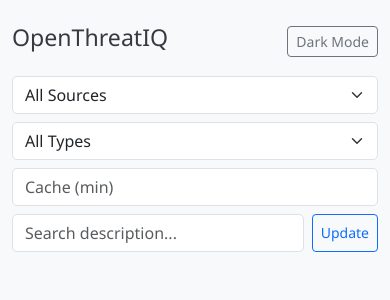
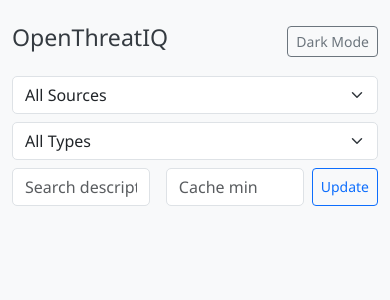
Before and after one commit to ashankobewatta/OpenThreatIQ, a Flask app: page / in a window 390 px wide. Shown: the top 300 px of the page. Run offline with Flask 3, Linux system fonts and the light colour scheme; data that the repository does not hold is empty.

Commit message:
Update index.html

```diff
--- a/backend/templates/index.html
+++ b/backend/templates/index.html
@@ -25,12 +25,10 @@
                 <option value="">All Types</option>
             </select>
         </div>
-        <div class="col-md-3">
-            <input type="number" id="cache-interval" class="form-control" placeholder="Cache (min)" min="5">
-        </div>
         <div class="col-md-3 d-flex">
             <input id="search-input" class="form-control me-2" type="text" placeholder="Search description...">
-            <button id="update-cache" class="btn btn-outline-primary btn-sm">Update</button>
+            <input type="number" id="cache-interval" class="form-control ms-2" placeholder="Cache min" min="1">
+            <button id="update-cache" class="btn btn-outline-primary btn-sm ms-2">Update</button>
         </div>
     </div>
 
```
